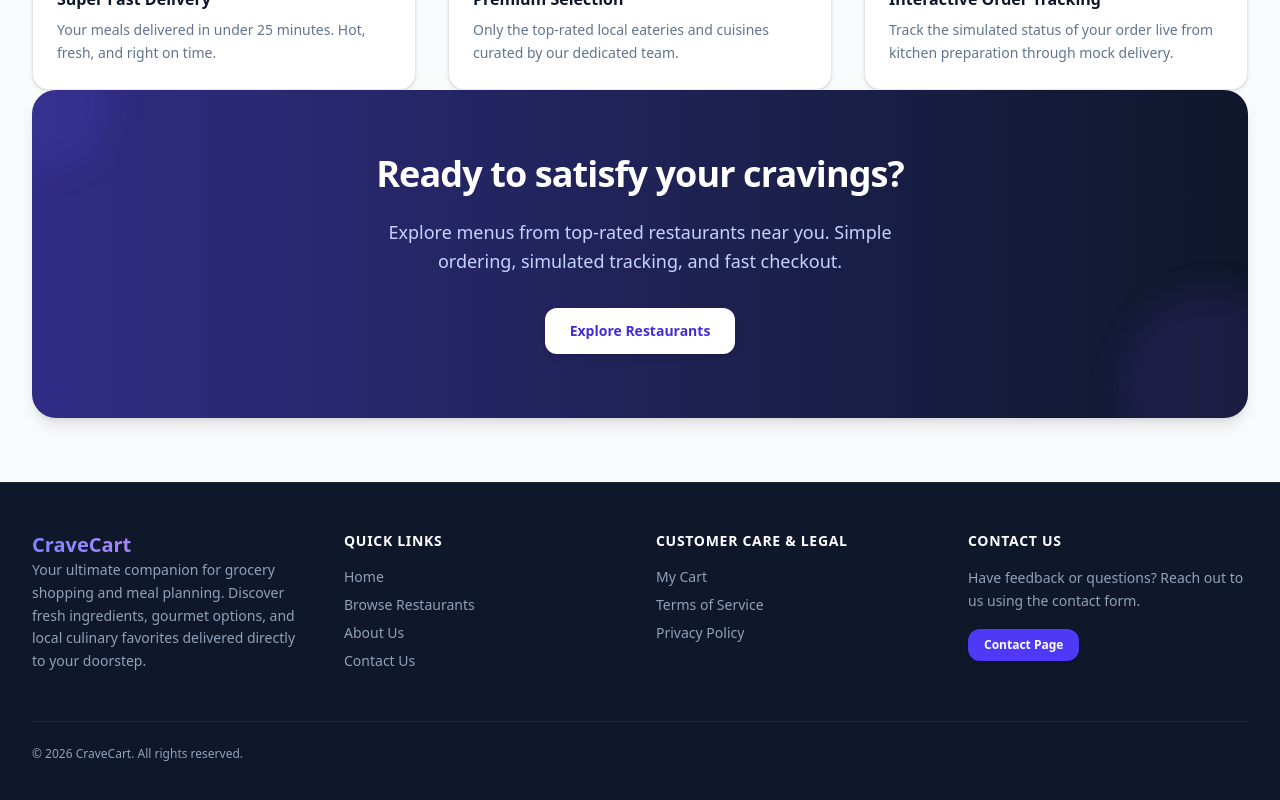
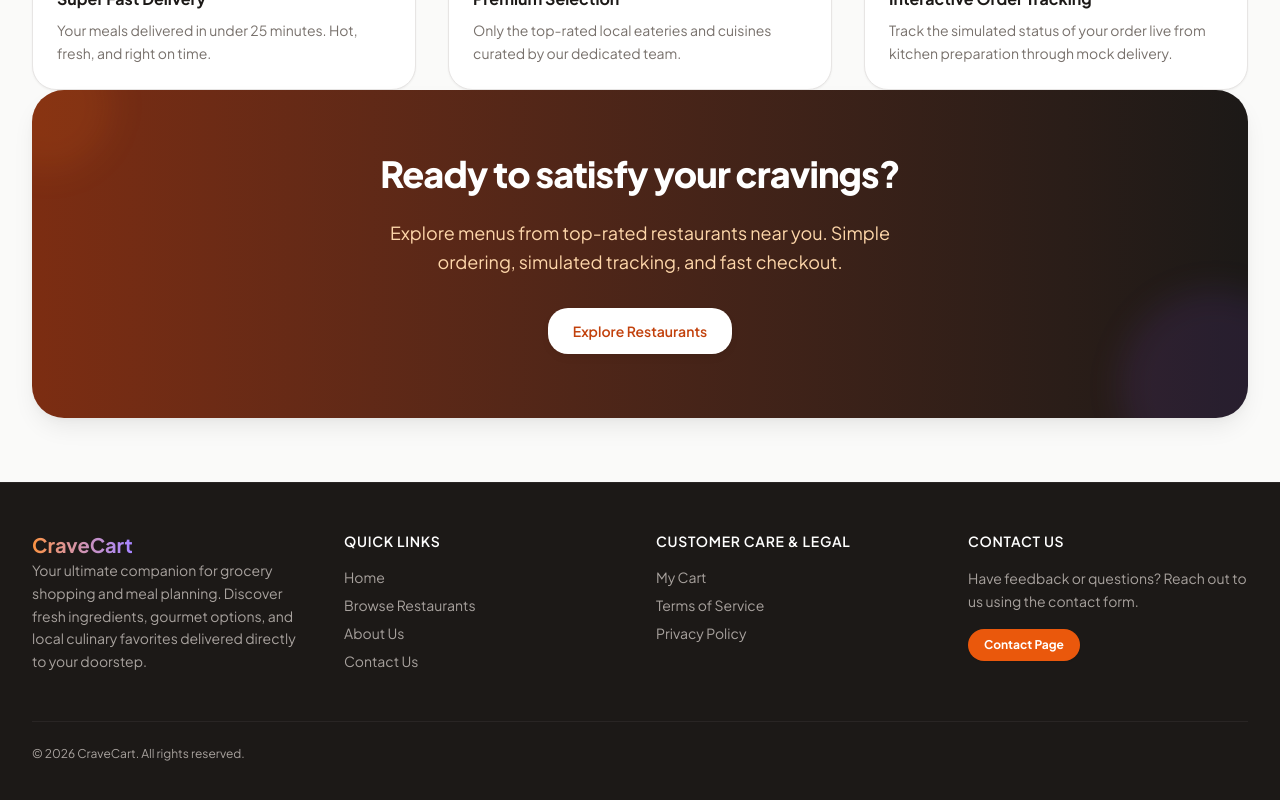
Before and after one commit to Hemanth-krishna7/crave-cart, a React (Vite) app in the folder client/: page / in a window 1280 px wide. Shown: the part 3110-3910 px from the top of the page. Built offline with nearby package versions, Linux system fonts and the light colour scheme; no server answers.

Commit message:
Ui Polished.

```diff
--- a/client/src/styles/global.css
+++ b/client/src/styles/global.css
@@ -1,8 +1,53 @@
+@import url('https://fonts.googleapis.com/css2?family=Plus+Jakarta+Sans:wght@300;400;500;600;700;800&display=swap');
+
 @import "tailwindcss";
 
-/* Base typography or font adjustments can be added here */
+@theme {
+  --font-sans: 'Plus Jakarta Sans', system-ui, -apple-system, sans-serif;
+
+  /* Brand overrides (indigo mapped to orange family) */
+  --color-indigo-50: #fff7ed;   /* orange-50 equivalent */
+  --color-indigo-100: #ffedd5;  /* orange-100 equivalent */
+  --color-indigo-200: #fed7aa;  /* orange-200 equivalent */
+  --color-indigo-300: #fdba74;  /* orange-300 equivalent */
+  --color-indigo-400: #fb923c;  /* orange-400 equivalent */
+  --color-indigo-500: #f97316;  /* orange-500 equivalent */
+  --color-indigo-600: #ea580c;  /* orange-600 equivalent */
+  --color-indigo-700: #c2410c;  /* orange-700 equivalent */
+  --color-indigo-800: #9a3412;  /* orange-800 equivalent */
+  --color-indigo-900: #7c2d12;  /* orange-900 equivalent */
+
+  /* Neutral overrides (slate mapped to warm stone/zinc neutrals) */
+  --color-slate-50: #fafaf9;    /* stone-50 equivalent */
+  --color-slate-100: #f5f5f4;   /* stone-100 equivalent */
+  --color-slate-200: #e7e5e4;   /* stone-200 equivalent */
+  --color-slate-300: #d6d3d1;   /* stone-300 equivalent */
+  --color-slate-400: #a8a29e;   /* stone-400 equivalent */
+  --color-slate-500: #78716c;   /* stone-500 equivalent */
+  --color-slate-600: #57534e;   /* stone-600 equivalent */
+  --color-slate-700: #44403c;   /* stone-700 equivalent */
+  --color-slate-800: #292524;   /* stone-800 equivalent */
+  --color-slate-900: #1c1917;   /* stone-900 equivalent */
+
+  /* Standard Border Radius refinements */
+  --radius-xs: 0.25rem;
+  --radius-sm: 0.5rem;
+  --radius-md: 0.75rem;
+  --radius-lg: 1rem;
+  --radius-xl: 1.25rem;
+  --radius-2xl: 1.5rem;
+  --radius-3xl: 2rem;
+
+  /* Custom shadows */
+  --shadow-sm: 0 1px 2px 0 rgba(28, 25, 23, 0.05);
+  --shadow-md: 0 4px 12px -2px rgba(28, 25, 23, 0.05), 0 2px 4px -1px rgba(28, 25, 23, 0.03);
+  --shadow-lg: 0 12px 24px -4px rgba(28, 25, 23, 0.08), 0 4px 8px -2px rgba(28, 25, 23, 0.04);
+}
+
 body {
-  font-family: system-ui, -apple-system, BlinkMacSystemFont, 'Segoe UI', Roboto, Oxygen, Ubuntu, Cantarell, 'Open Sans', 'Helvetica Neue', sans-serif;
+  font-family: var(--font-sans);
+  background-color: var(--color-slate-50);
+  color: var(--color-slate-700);
   margin: 0;
   padding: 0;
   min-height: 100vh;
```
